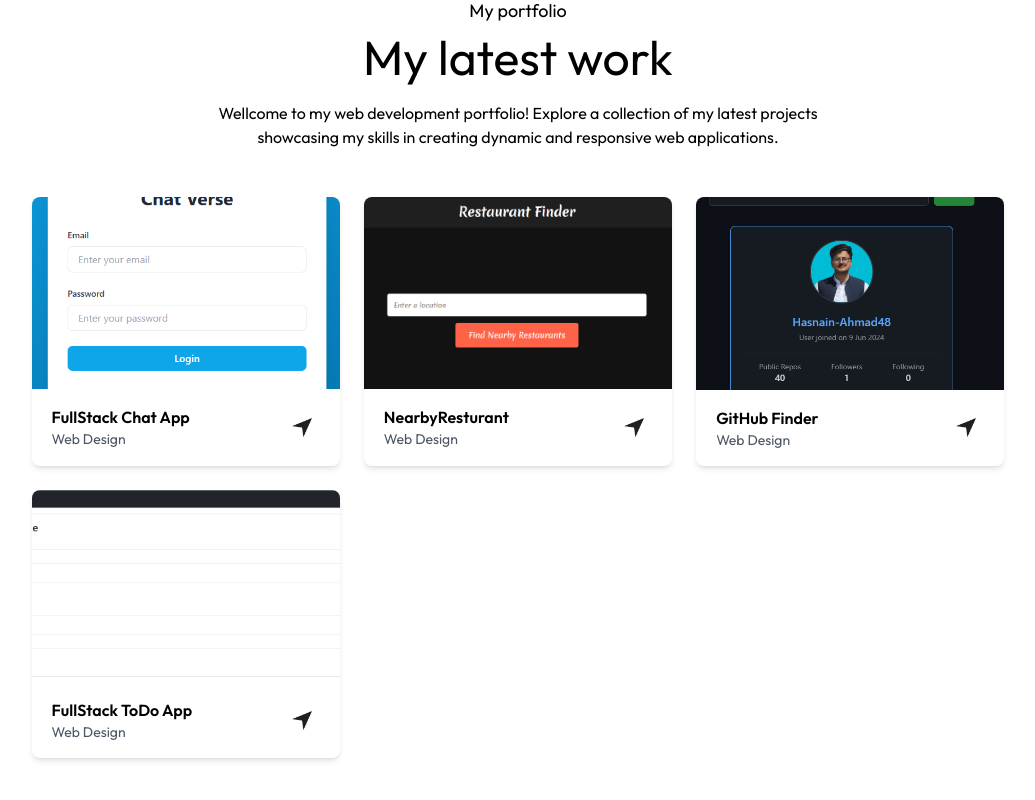
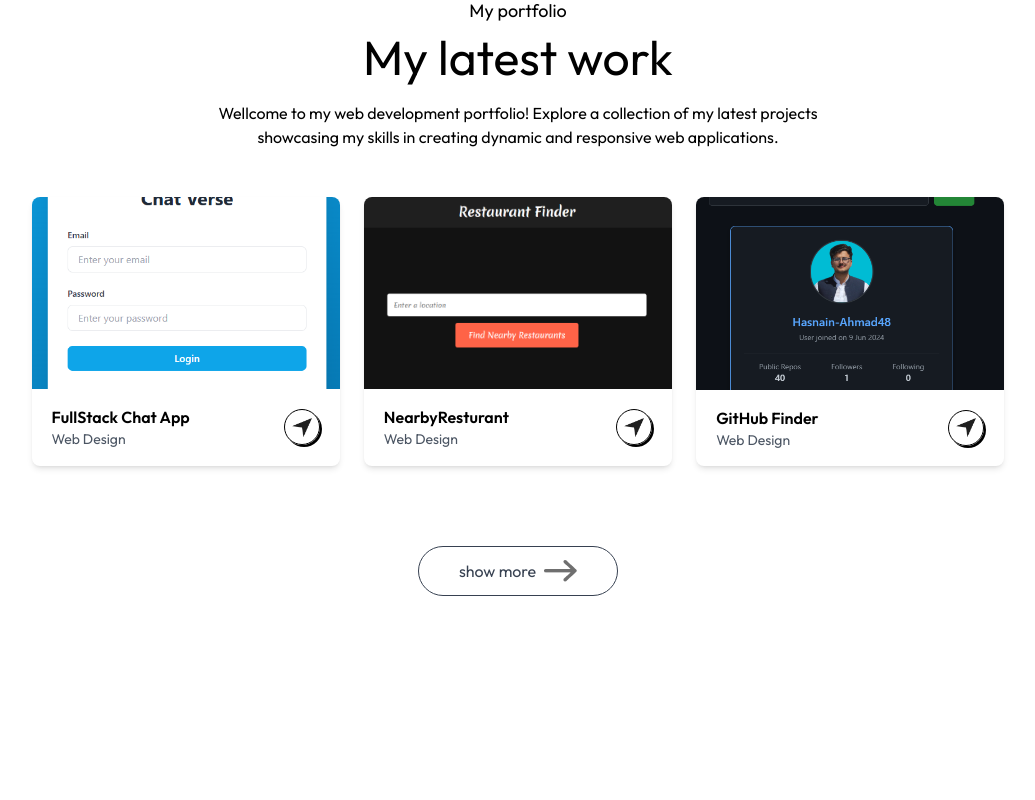
Before and after one commit to Hasnain-Ahmad48/updated-portfolio, a Next.js app: page / in a window 1280 px wide. Shown: the part 2302-3102 px from the top of the page, without its empty margins (122-1157 px from the left). After the commit the page ends 3018 px from the top, so only its background shows below. Built offline with nearby package versions, Linux system fonts and the light colour scheme.

Commit message:
project section complete with some styling

```diff
--- a/app/components/Work.jsx
+++ b/app/components/Work.jsx
@@ -16,32 +16,6 @@ const Work = () => {
         latest projects showcasing my skills in creating dynamic and responsive
         web applications.
       </p>
-      {/* <div className="grid grid-cols-auto my-10 gap-5">
-        {workData.map((project, index) => (
-          <div
-            key={index}
-            className="aspect-square bg-no-repeat bg-cover bg-center rounded-lg relative cursor-pointer group "
-            style={{backgroundImage: `url(${project.bg_Image})`}}
-          >
-            <div className="bg-white w-10/12 rounded-md absolute bottom-5 left-1/2 -translate-x-1/2 py-3 px-5 flex items-center justify-between duration-500 group-hover:bottom-7">
-              <div>
-                <h2>{project.title}</h2>
-                <p>{project.description}</p>
-              </div>
-              <div>
-                <Image
-                  alt="send icon"
-                  src={assets.send_icon}
-                  className="w-5"
-                />
-              </div>
-            </div>
-          </div>
-        ))}
-      </div> */}
-
-      {/* simple code */}
-
 
       <div className="grid grid-cols-1 sm:grid-cols-2 lg:grid-cols-3 gap-6 my-10">
         {workData.map((project, index) => (
@@ -51,24 +25,20 @@ const Work = () => {
                  hover:-translate-y-1 hover:shadow-lg
                  transition-all duration-300"
           >
-      {/* IMAGE */}
             <div
               className="aspect-[16/10] bg-cover bg-center w-full"
-        style={{ backgroundImage: `url(${project.bg_Image})` }}
+              style={{backgroundImage: `url(${project.bg_Image})`}}
             />
 
-      {/* TEXT */}
             <div className="py-4 px-5 flex items-center justify-between">
               <div>
                 <h2 className="font-semibold">{project.title}</h2>
                 <p className="text-sm text-gray-600">{project.description}</p>
               </div>
-
-        {/* CLICKABLE ARROW */}
               <Link
                 href={project.url}
                 target="_blank"
-          className="p-2 rounded-full hover:bg-gray-100 transition"
+                className="border rounded-full border-black w-9 aspect-square flex items-center justify-center shadow-[2px_2px_0_#000] hover:bg-lime-300 transition"
               >
                 <Image
                   src={assets.send_icon}
@@ -80,7 +50,9 @@ const Work = () => {
           </div>
         ))}
       </div>
-
+      <a href="" className="w-max flex items-center justify-center gap-2 text-gray-700 border-[0.5px] border-gray-700 rounded-full py-3 px-10 mx-auto my-20 hover:bg-lightHover duration-500">
+        show more <Image src={assets.right_arrow_bold} alt="right arrow" className="4" />
+      </a>
     </div>
   );
 };
--- a/assets/assets.js
+++ b/assets/assets.js
@@ -97,12 +97,12 @@ export const workData = [
     bg_Image: "/github-finder.png",
     url: "https://findgitpro.netlify.app/",
   },
-  {
-    title: "FullStack ToDo App",
-    description: "Web Design",
-    bg_Image: "/todo.png",
-    url: "https://chatverse.vercel.app",
-  },
+  // {
+  //   title: "FullStack ToDo App",
+  //   description: "Web Design",
+  //   bg_Image: "/todo.png",
+  //   url: "#",
+  // },
 ];
 
 export const serviceData = [
```
Lines whose indentation alone changed are shown as unchanged.
